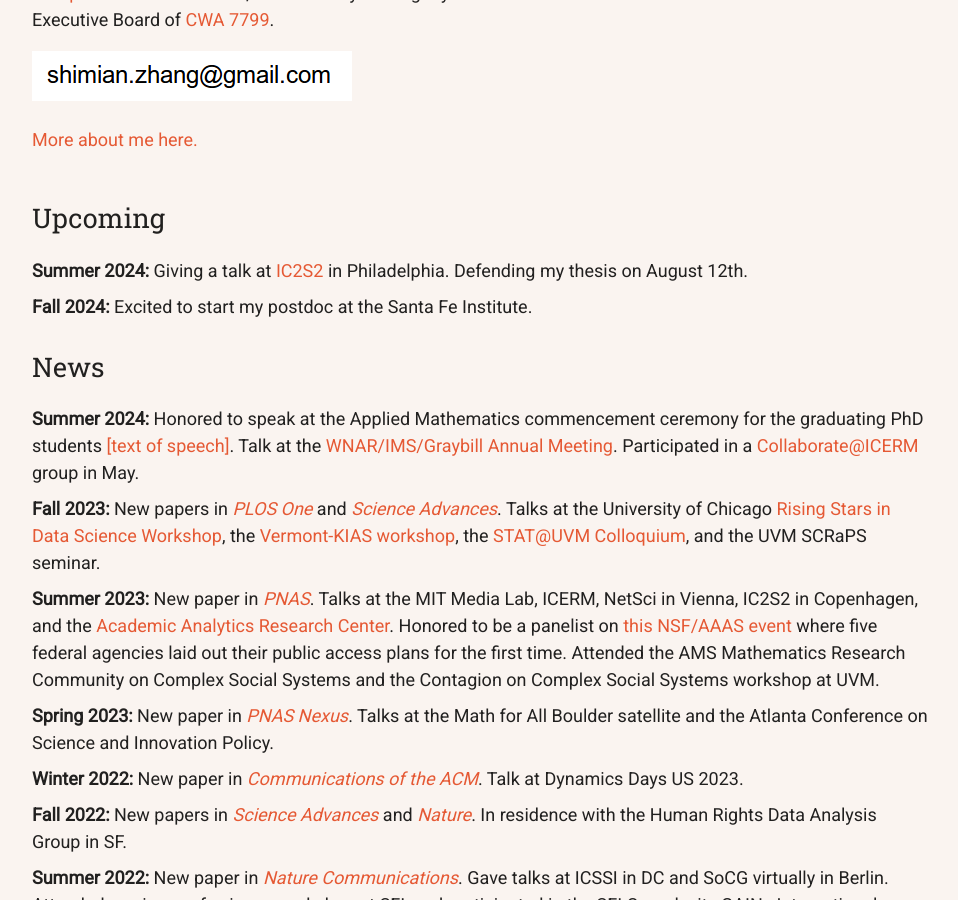
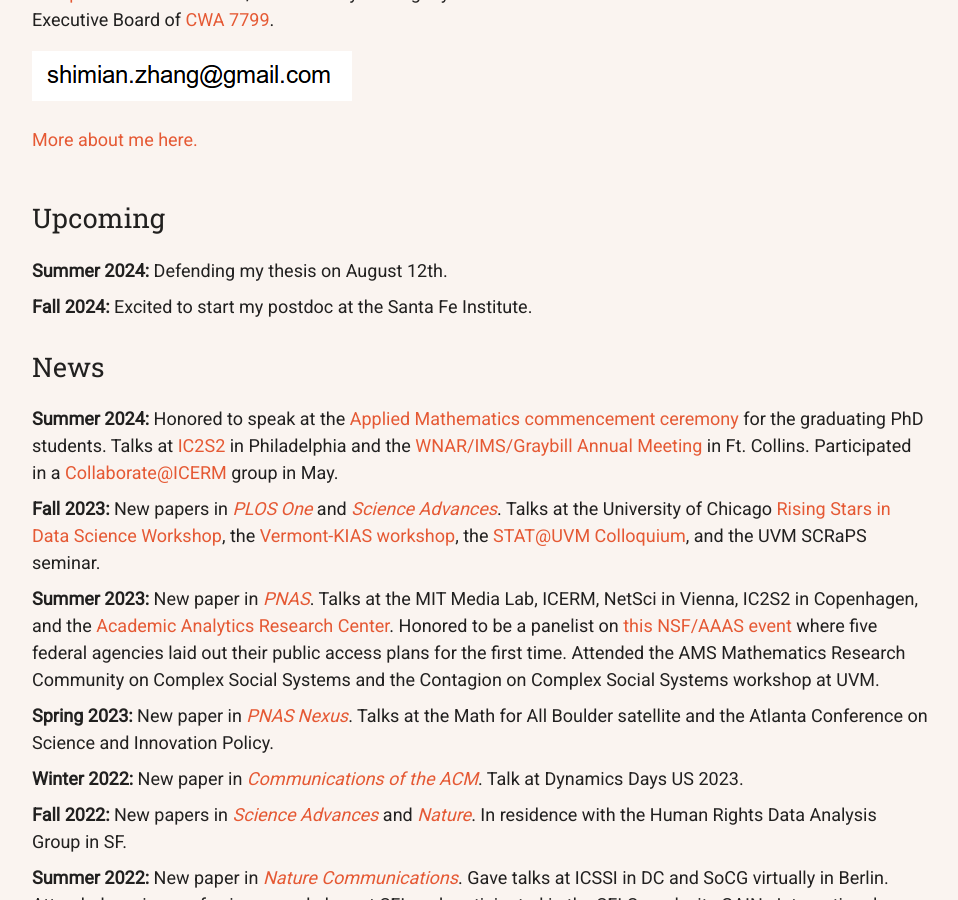
Before and after one commit to samzhang111/samzhang111.github.io, a Jekyll site: the page built from main.html, in a window 1280 px wide and 900 px high, scrolled down 640 px. Shown: the whole window, without its empty margins (160-1118 px from the left). Built offline with Jekyll 4.4.1, drawn with Linux system fonts in a browser that asks for light colours; nearby versions of some CDN libraries.

Commit message:
reformatting

```diff
--- a/main.html
+++ b/main.html
@@ -56,12 +56,12 @@ My research focuses on understanding causality in complex systems, with the goal
 <div id='recent' class="vertical-section">
           <div class="sectitle">Upcoming</div>
           <ul>
-              <li><b>Summer 2024:</b> Giving a talk at <a href="https://ic2s2.org/" target="_blank">IC2S2</a> in Philadelphia. Defending my thesis on August 12th.</li>
+              <li><b>Summer 2024:</b> Defending my thesis on August 12th.</li>
               <li><b>Fall 2024:</b> Excited to start my postdoc at the Santa Fe Institute.</li>
           </ul>
           <div class="sectitle">News</div>
           <ul>
-              <li><b>Summer 2024:</b> Honored to speak at the Applied Mathematics commencement ceremony for the graduating PhD students <a href="/text/commencement.txt" target="_blank">[text of speech]</a>. Talk at the <a href="https://www.wnar.org/wnar2024" target="_blank">WNAR/IMS/Graybill Annual Meeting</a>. Participated in a <a href="https://icerm.brown.edu/collaborate/" target="_blank">Collaborate@ICERM</a> group in May.</li>
+              <li><b>Summer 2024:</b> Honored to speak at the <a href="/text/commencement.txt" target="_blank">Applied Mathematics commencement ceremony</a> for the graduating PhD students. Talks at <a href="https://ic2s2.org/" target="_blank">IC2S2</a> in Philadelphia and the <a href="https://www.wnar.org/wnar2024" target="_blank">WNAR/IMS/Graybill Annual Meeting</a> in Ft. Collins. Participated in a <a href="https://icerm.brown.edu/collaborate/" target="_blank">Collaborate@ICERM</a> group in May.</li>
               <li><b>Fall 2023:</b> New papers in <a target="_blank" href="https://doi.org/10.1371/journal.pone.0290534"><em>PLOS One</em></a> and <a target="_blank" href="https://www.science.org/doi/10.1126/sciadv.adi2205"><em>Science Advances</em></a>. Talks at the University of Chicago <a href="https://datascience.uchicago.edu/research/postdoctoral-programs/rising-stars/#description" target="_blank">Rising Stars in Data Science Workshop</a>, the <a
                       href="https://vermontcomplexsystems.org/events/vermont-kias/" target="_blank">Vermont-KIAS workshop</a>, the <a href="https://site.uvm.edu/statatuvm/seminars/" target="_blank">STAT@UVM Colloquium</a>, and the UVM SCRaPS
                   seminar.</li>
```
